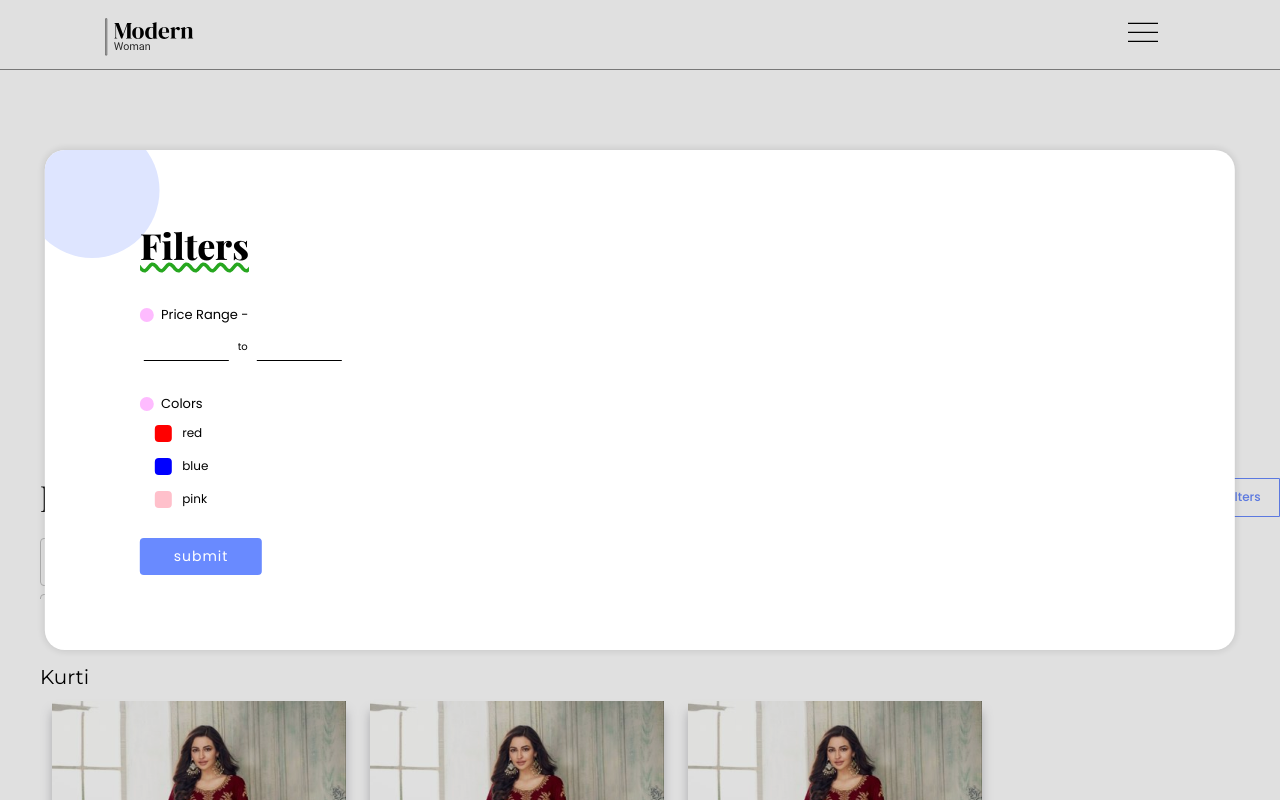
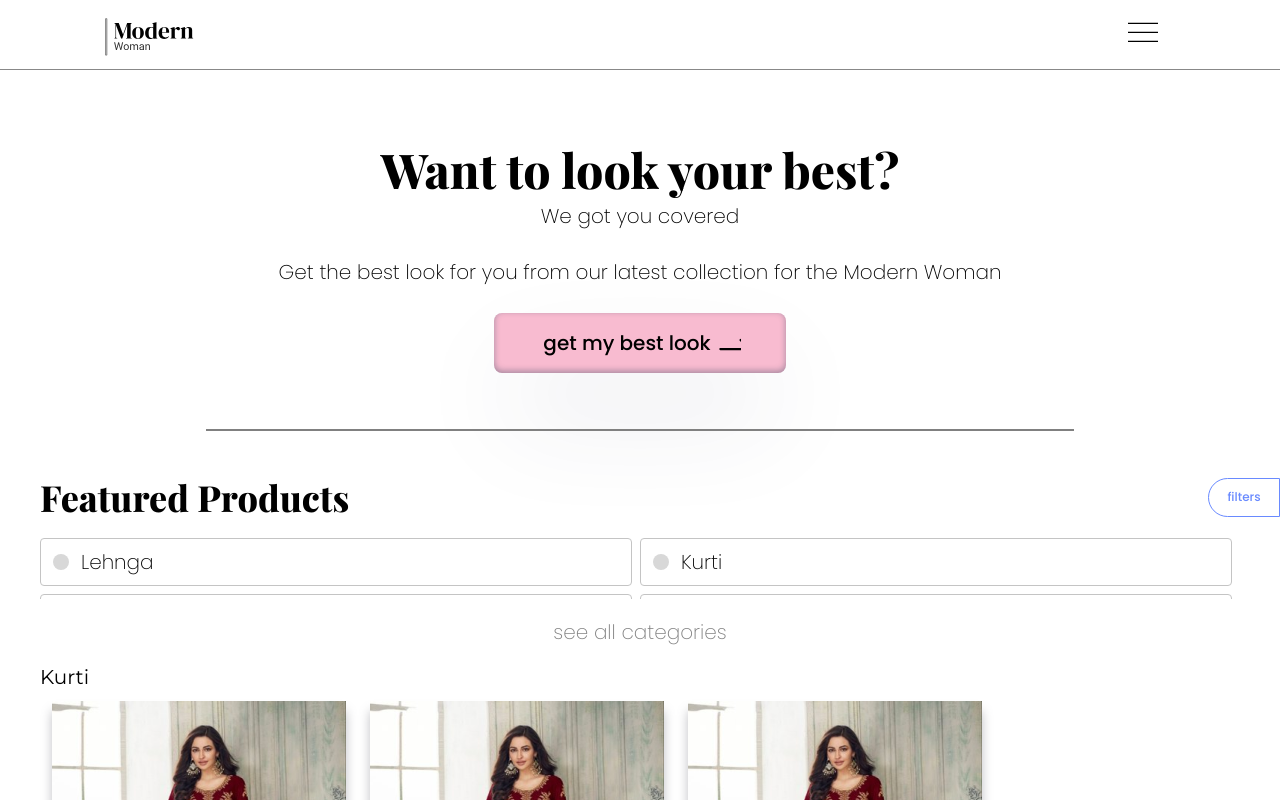
Before and after one commit to voltsyjr/e-com, a React (Create React App) app: page / in a window 1280 px wide. Shown: the top 800 px of the page. Built offline with nearby package versions, Linux system fonts and the light colour scheme; a web font is replaced by a local one.

Commit message:
pop up working, state learning is remaining

```diff
--- a/src/screen/Home/Home.tsx
+++ b/src/screen/Home/Home.tsx
@@ -71,7 +71,9 @@ function Home() {
         <div className="prodZone">
           <div className={"feature-heading-row" +" row"}>
             <h2 className="display zoneHeading">Featured Products</h2>
-            <stdCom.BaseLabel onClick={{}} fill={false} />
+            <stdCom.BaseLabel onClick={() => {
+              setShowFilterPopup(true);
+            }} fill={false} />
           </div>
 
           <motion.div
@@ -97,7 +99,7 @@ function Home() {
       <stdCom.Footer />
       <stdCom.BottomNav />
       <stdCom.BaseNav />
-      <stdCom.BasePopup/>
+      {showFilterPopup && <stdCom.BasePopup setShow={setShowFilterPopup}/>}
     </>
   );
 }
--- a/src/std_com/Popups/basePopup/BasePopup.module.scss
+++ b/src/std_com/Popups/basePopup/BasePopup.module.scss
@@ -13,18 +13,21 @@
   border-radius: 20px;
   width: 93%;
   height: 100vmin;
-  position: absolute;
+  position: fixed;
   top: 50%;
   left: 50%;
   transform: translate(-50%, -50%);
   // z-index : 2;
   max-height: 500px;
+  @media (max-width : 400px) {
+    height : auto;
+  }
 }
 
 .overLay {
   height: 100%;
   width: 100%;
-  position: absolute;
+  position: fixed;
   background-color: rgba(0, 0, 0, 0.122);
   top: 0;
   left: 0;
@@ -56,6 +59,17 @@
 .spacer {
   width: 100%;
   height: 36px;
+}
+
+.headingRow {
+  @include row;
+  justify-content : space-between;
+}
+
+.closeIcon {
+  width : 23px;
+  height : 23px;
+  color :black;
 }
 
 /*other components*/
@@ -120,6 +134,7 @@
   width : 127px;
   height : 28px;
   background-color: #fff;
+  border-radius : 4px;
   @include cc;
 
   .wrapper {
@@ -138,6 +153,6 @@
 
 .filterWidgetContainer {
   height : 65%;
-  overflow: scroll;
+  overflow-y: auto;
   max-height: 300px;
 }
--- a/src/std_com/Popups/basePopup/BasePopup.tsx
+++ b/src/std_com/Popups/basePopup/BasePopup.tsx
@@ -12,6 +12,7 @@ import {
   VALIDATOR_OPTIONS,
 } from "../../_imports";
 import GeneralList from "../../Lists/GeneralList";
+import { ReactComponent as CloseIcon } from "../../../asset/icons/close-round.svg";
 
 function getStringedObject(obj: object): { [key: string]: string } {
   const ans: { [key: string]: string } = {};
@@ -21,12 +22,19 @@ function getStringedObject(obj: object): { [key: string]: string } {
   return ans;
 }
 
-function BasePopup() {
+function BasePopup({
+  setShow
+} : {
+  setShow : React.Dispatch<React.SetStateAction<boolean>>
+}) {
   useEffect(() => {
     const body = document.body as HTMLElement;
     body.classList.add(styles.stopScrolling);
     return () => body.classList.remove(styles.stopScrolling);
   });
+
+  const containerRef = useRef<HTMLDivElement>(null!);
+  const overlayRef = useRef<HTMLDivElement>(null!);
 
   const isFormOk = useRef<boolean>(true);
 
@@ -60,21 +68,17 @@ function BasePopup() {
 
   return (
     <>
-      <div className={styles.overLay}></div>
-      <div className={styles.container}>
+      <div className={styles.overLay} ref={overlayRef}></div>
+      <div className={styles.container} ref={containerRef}>
         <div className={styles.wrapper}>
           <div className={styles.circleDecorator} />
 
           {/* main content starts */}
 
-          <h2
-            className={styles.cardHeading + " bold display"}
-            onClick={() => {
-              console.log(priceRangeRef.current);
-            }}
-          >
-            Filters
-          </h2>
+          <div className={styles.headingRow}>
+            <h2 className={styles.cardHeading + " bold display"}>Filters</h2>
+            <CloseIcon className={styles.closeIcon} onClick={() => setShow(false)} />
+          </div>
           <div className={styles.spacer}></div>
 
           <div className={styles.filterWidgetContainer}>
@@ -138,7 +142,15 @@ function BasePopup() {
             <Spacer offset={30} />
             <coms.FilterLabels heading="Colors" />
             <GeneralList<string>
-              batch={["red", "blue", "pink"]}
+              batch={[
+                "red",
+                "blue",
+                "pink",
+                "lightgreen",
+                "yellow",
+                "gold",
+                "brown",
+              ]}
               renderMethod={function (
                 val: string,
                 index: number,
@@ -158,7 +170,7 @@ function BasePopup() {
               listContainerStyle={undefined}
             />
           </div>
-
+          <Spacer offset={30} />
           <div
             className={styles.submitButton}
             onClick={() => {
--- a/src/std_com/labels/baseLabel/baseLabel.tsx
+++ b/src/std_com/labels/baseLabel/baseLabel.tsx
@@ -2,7 +2,7 @@ import React from 'react';
 import style from './baseLabel.module.scss';
 
 type baesLabelParams = {
-  onClick : object,
+  onClick : React.MouseEventHandler<HTMLDivElement>,
   text ?: string,
   fill : boolean,
   style ?: object
@@ -10,7 +10,7 @@ type baesLabelParams = {
 
 function BaseLabel(props : baesLabelParams) {
   return (
-    <div className={style.container + " " + (props.fill === false ? style.outlineStyle : "")}>
+    <div className={style.container + " " + (props.fill === false ? style.outlineStyle : "")} onClick={props.onClick}>
       <p className={style.text + " medium"} >filters</p>
     </div>
   )
```
Also changed, not shown: src/asset/icons/close-round.svg (added).
